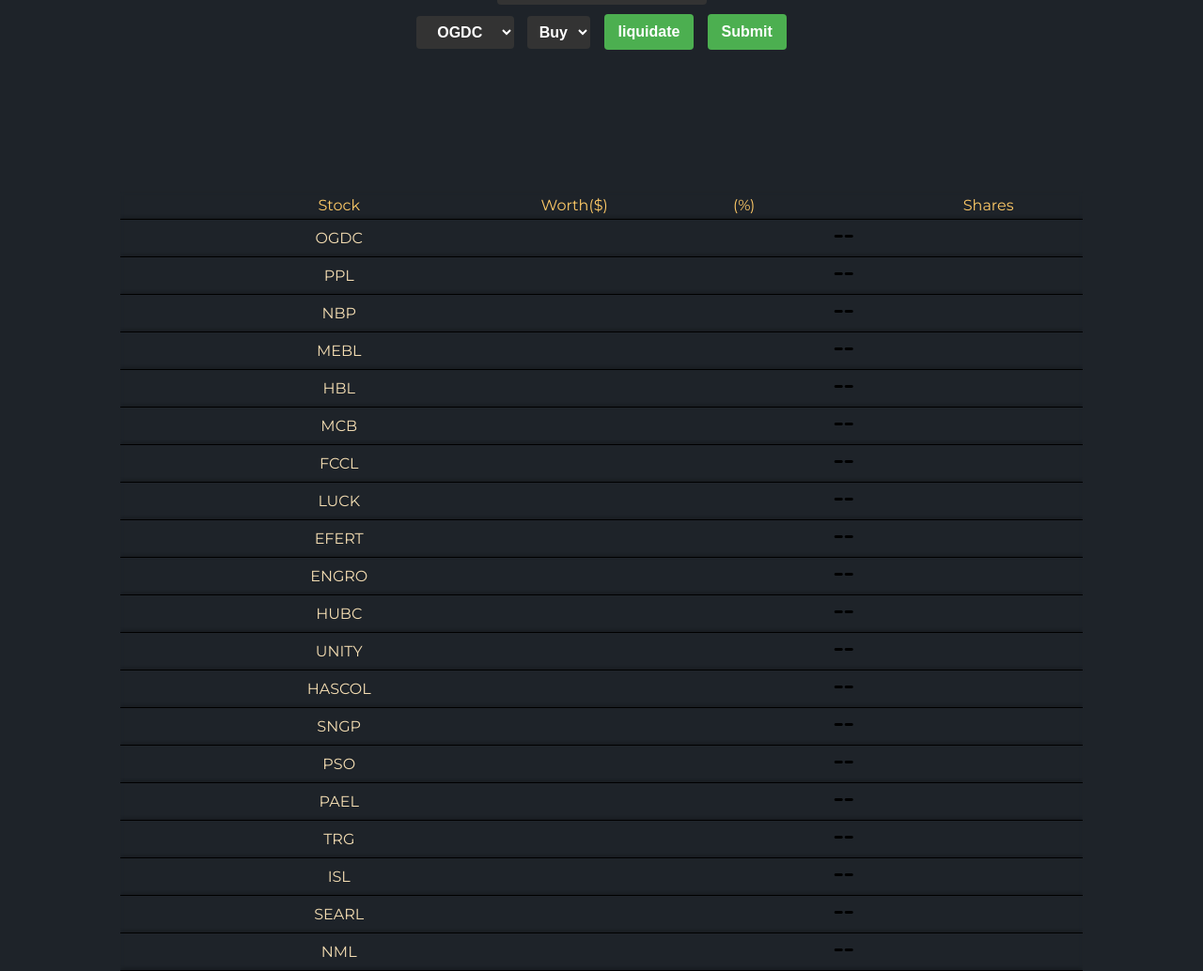
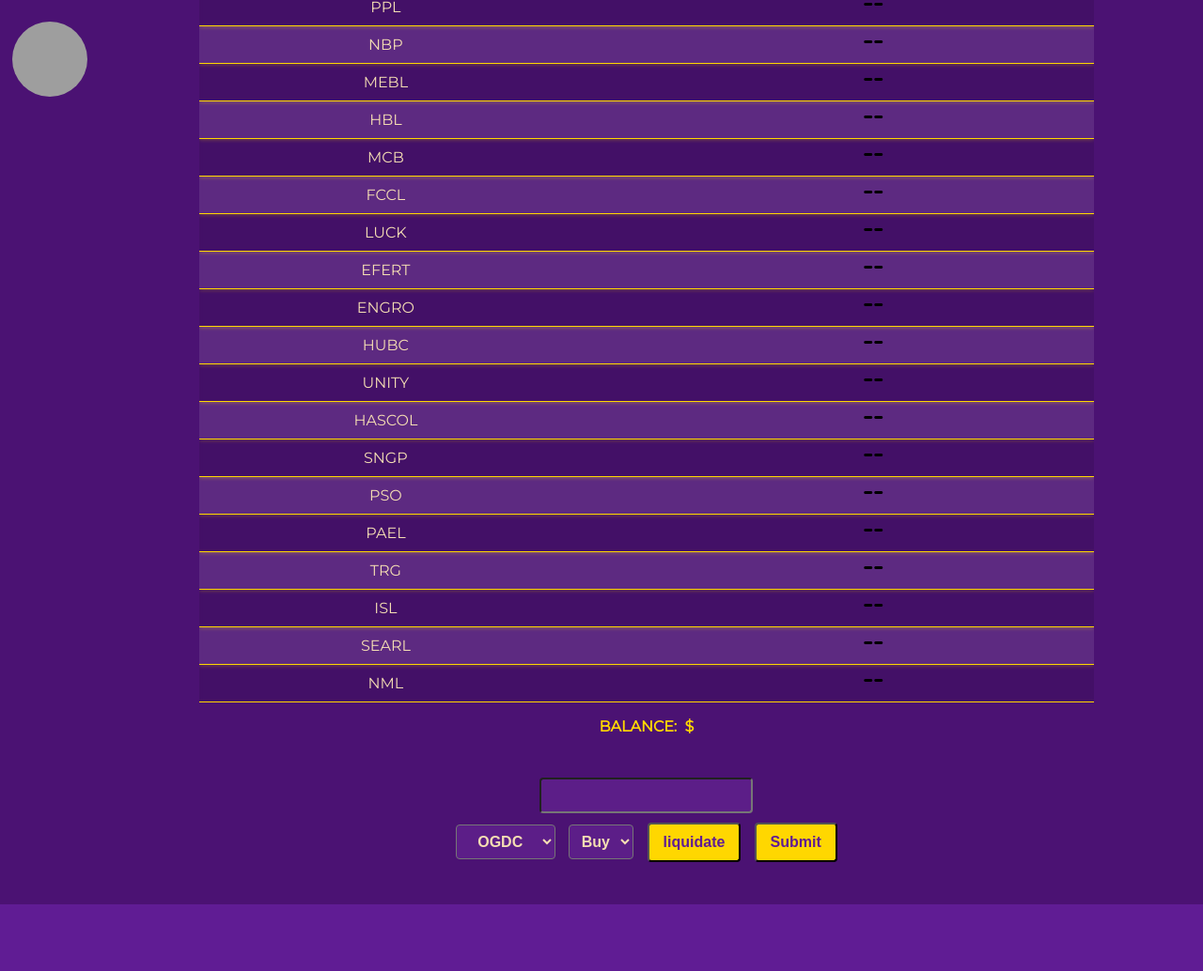
Before and after one commit to Zidarc/SynergyIBA, a website: page user.html in a window 1280 px wide. Shown: the part 109-1143 px from the top of the page at 94% size. After the commit the page ends 1072 px from the top, so only its background shows below. Drawn offline with nearby package versions, Linux system fonts and the light colour scheme; files that its build step writes are made by us from their sources; grey boxes are pictures that could not be loaded.

Commit message:
added designing

```diff
--- a/css/index.css
+++ b/css/index.css
@@ -2,10 +2,12 @@
     margin: 0;
     padding: 0;
     font-family: 'Arial', sans-serif;
-    /* background-image: url('https://i.postimg.cc/nhSZ3mg5/Capture.png'); */
+    background-color: #601c94;
+    /* background-image: url('https://i.ibb.co/fv5byPq/465559906-1058200046054418-275529753136380831-n.jpg'); */
     background-size: cover;
     background-position: center;
     height: 100vh;
+    width: 100%;
     display: flex;
     align-items: center;
     justify-content: center;
@@ -14,7 +16,7 @@
 .container {
     max-width: 50%;
     width: 100%;
-    background-color: rgba(75, 25, 26, 0.5);
+    background-color: rgba(75, 12, 94, 0.5); /* Darker tone of the primary color */
     padding: 20px;
     border-radius: 10px;
     text-align: center;
@@ -22,7 +24,7 @@
 }
 
 h1 {
-    color: #d8c8b1;
+    color: #FFFDD0; /* Soft beige for good contrast */
     text-align: center;
 }
 
@@ -47,24 +49,22 @@
     text-align: center;
 }
 
-
-
 button {
     padding: 10px;
     margin-top: 10px;
-    background-color: #4b191a;
-    color: #d8c8b1;
+    background-color: #654b77; /* Dark purple tone matching the theme */
+    color: #FFFDD0;
     border: none;
     border-radius: 5px;
     cursor: pointer;
 }
 
 button:hover {
-    background-color: #581c1c;
+    background-color: #7338a3; /* Slightly lighter tone on hover */
 }
 
 #errorbox {
-    color: wheat;
+    color: rgb(209, 26, 26);
     margin-top: 10px;
     text-align: center;
     padding-bottom: 10px;
@@ -78,7 +78,7 @@
 
 .blur-background {
     backdrop-filter: blur(5px);
-    background-color: rgba(0, 0, 0, 0.37);
+    background-color: rgba(0, 0, 0, 0.37); /* Subtle dark blur for contrast */
 }
 
 .center-block {
@@ -89,13 +89,14 @@
     margin-top: 40vh;
     padding-top: 30px;
     padding-bottom: 30px;
-    width :50%
+    width: 50%;
 }
+
 @media (max-width: 600px) {
     .center-block {
         width: 90%;
     }
-    input{
+    input {
         width: 50%;
     }
 }
--- a/css/user.css
+++ b/css/user.css
@@ -2,7 +2,7 @@
     font-family: sans-serif;
     margin: 0;
     padding: 0;
-    background-color: #22262b;
+    background-color: #601c94;
     background-size: contain;
     background-position: center;
     color: wheat;
@@ -12,68 +12,59 @@
     height: auto;
 }
 @media (max-width: 768px) {
-    .sidepanel{
+    .sidepanel {
         width: 100% !important;
-        border-right:none !important;
+        border-right: none !important;
         padding-bottom: 2vh;
-        border-bottom: 2px solid black ;
+        border-bottom: 2px solid wheat;
         margin-top: -10vh;
         padding-top: 5vh;
-        height:auto !important;
+        height: auto !important;
     }
     body {
         display: block;
         margin: 0 !important;
     }
-    .user_panel{
+    .user_panel {
         padding-bottom: 5vh;
         margin-left: 0 !important;
-
     }
-    .Master_Table{
-        margin-top: 10vh !important;
-    }
-    .logos{
+    .logos {
         display: flex !important;
         border-radius: 50;
     }
-    .cedar{
-        margin-right:2vh;
+    .cedar {
+        margin-right: 2vh;
     }
-    .ccx{
-        margin-right:2vh;
+    .ccx {
+        margin-right: 2vh;
     }
 }
-@media (max-height: 500px){
-    .sidepanel{
+@media (max-height: 500px) {
+    .sidepanel {
         width: 100% !important;
-        border-right:none !important;
+        border-right: none !important;
         padding-bottom: 2vh;
-        border-bottom: 2px solid black ;
+        border-bottom: 2px solid wheat;
         margin-top: -10vh;
         padding-top: 5vh;
-        height:auto !important;
+        height: auto !important;
     }
     body {
         display: block;
         margin: 0 !important;
     }
-    .Master_Table{
-        margin-top: 10vh !important;
-    }
-    .logos{
+    .logos {
         display: flex !important;
         border-radius: 50;
     }
-    .cedar{
-        margin-right:2vh;
+    .cedar {
+        margin-right: 2vh;
     }
-    .ccx{
-        margin-right:2vh;
+    .ccx {
+        margin-right: 2vh;
     }
 }
-
-
 
 #stick-layer {
     position: fixed;
@@ -82,23 +73,24 @@
     backdrop-filter: blur(10px);
     padding: 10px;
     z-index: 1000; /* Set a high z-index to ensure it's above other elements */
+    background-color: #4b1273;
 }
-
 
 #information {
     display: inline-block;
     white-space: nowrap;
     overflow: hidden;
     animation: scrollText 12s linear infinite;
-    width: max-content;
+    color: wheat;
 }
 
 @keyframes scrollText {
-    0% { transform: translateX(100%); color: white; }
-    100% { transform: translateX(-100%); color: white; }
+    0% { transform: translateX(100%); }
+    100% { transform: translateX(-100%); }
 }
+
 #attention {
-    color: red;
+    color: gold;
 }
 
 .Balance {
@@ -111,71 +103,57 @@
     margin-right: 10px;
 }
 
-
 .Balance #TotalWorth {
-    color: white;
+    color: wheat;
     font-size: 1.65em !important;
     display: inline-block;
 }
 .Balance pre {
     margin-bottom: 1vh;
 }
-.sidepanel{
-    width: 100%;
-    background-color: #1e2329;
-    border-right: 0px solid black;
-    flex: 0 0 auto;
-    top: 0;
-    left: 0;
-}
-.Master_Table {
-    margin-top: 18.3vh;
-}
+
+
 table {
-    margin-top: 50px;
+    margin-top: 2%;
     flex-grow: 1;
     width: 80%;
     border-collapse: collapse;
     margin-right: auto;
     margin-left: auto;
-    background-color:transparent;
+    background-color: transparent;
     backdrop-filter: blur(2px);
     text-align: center;
     font-size: medium;
-
-
+    color: wheat;
 }
 
 td {
     padding: 5px;
     width: fit-content;
-    border-bottom: 1px solid black;
+    border-bottom: 1px solid gold;
 }
 
 tr:nth-child(even) {
     backdrop-filter: blur(2px);
-    background-color: transparent;
-    width: fit-content;
+    background-color: rgba(255, 255, 255, 0.1);
 }
 
 tr:nth-child(odd) {
     backdrop-filter: blur(2px);
-    background-color: transparent;
-    width: fit-content;
+    background-color: rgba(0, 0, 0, 0.1);
 }
 
 #status {
     font-weight: bold;
-    color: #FFD700; /* Gold color for the status */
+    color: gold;
 }
-
 
 .updateline {
     text-align: center;
-    color: white;
+    color: wheat;
     font-size: medium;
+    margin-top: 5vh;
     margin-bottom: 5vh;
-    margin-top: 5vh;
 }
 
 .updateline p,
@@ -185,7 +163,7 @@
     display: inline-block;
     margin: 5px;
     font-size: large;
-    color: white;
+    color: wheat;
     font-weight: bolder;
 }
 
@@ -200,31 +178,29 @@
 
 .updateline input[type="number"],
 .updateline select {
-
     padding: 8px;
     box-sizing: border-box;
     border-radius: 4px;
-    background-color: #333;
-    color: white;
+    background-color: #5c1e88;
+    color: wheat;
     text-align: center;
-    border: none;
     font-size: medium;
 }
 
 .updateline button {
-    background-color: #4caf50;
-    color: white;
+    background-color: #FFD700;
+    color: #601c94;
     padding: 10px 15px;
-    border: none;
+    border: 1;
     border-radius: 4px;
     cursor: pointer;
     font-size: 16px;
 }
 
 .updateline button:hover {
-    background-color: #45a049;
+    background-color: wheat;
+    color: #601c94;
 }
-
 
 .material-symbols-outlined {
     font-variation-settings:
@@ -236,20 +212,27 @@
 }
 
 .trending-green {
-    color:green !important;
+    color: green !important;
 }
 .trending-red {
-    color:red !important;
+    color: red !important;
 }
 .trend-black {
-    color:black !important;
+    color: black !important;
+}
+.sidepanel {
+    width: 93%;
+    background-color: #4b1273;
+    flex: 0 0 auto;
+    top: 0;
+    left: 0;
 }
 .logos {
     display: block;
-    background-color: #1e2329;
+    background-color: #4b1273;
     margin-right: 0;
-    padding-right: 0;
-
+    padding-top: 1%;
+    padding-left: 1%;
 }
 
 .ccx-logo {
@@ -259,16 +242,15 @@
 .coin-logos {
     width: fit-content;
 }
-.ccx{
+.ccx {
     border-radius: 50%;
 }
-.cedar{
+.cedar {
     margin-bottom: 2vh;
 }
 .negotium {
-    margin-right:0vh;
-    width:0vh !important;
-    height:0vh !important;
+    margin-right: 0vh;
+    width: 0vh !important;
+    height: 0vh !important;
     margin-bottom: 0vh;
-
 }
--- a/functions/update.js
+++ b/functions/update.js
@@ -36,7 +36,7 @@
 
     const updatedMasterCoinsStock = MasterCoinsStock.map((stock, index) => {
         const change = MCStockChange[index];
-        return stock * (100 + change / 100);
+        return stock * (1 + change / 100);
     });
 
     const updatedMasterCoinsStockChange = MasterCoinsStockChange.map((change, index) => change);
--- a/src/login.js
+++ b/src/login.js
@@ -32,7 +32,7 @@
 
                 if (Spassword === Upassword) {
                     // Redirect to index.js or another page on the server side
-                    window.location.href = '/dummy.html';
+                    window.location.href = '/user.html';
                 } else {
                     document.getElementById('errorbox').innerText = "Password Wrong";
                 }
--- a/src/user.html
+++ b/user.html
@@ -13,43 +13,39 @@
 
 </head>
 <body>
-    <!--
-    <div id="stick-layer">
+
+    <!-- <div id="stick-layer">
         <div id="information"><span id="attention">IMPORTANT NEWS</span>&nbsp;&nbsp;&nbsp;&nbsp;&nbsp;&nbsp;NORTH KOREA HAS ATTACKED SEOUL. DUE TO PANIC, BANKS HAVE FALLEN, CAUSING A SUDDEN RISE IN CRYPTO PRICES.&nbsp;&nbsp;&nbsp;&nbsp;&nbsp;&nbsp;<span id="attention">IMPORTANT NEWS</span></div>
-    </div>
-    -->
-    <!--<div class="logos">
+    </div> -->
+        <div class="logos">
         <div class="cedar-logo">
-            <img src='https://i.postimg.cc/Znjs0SWF/Cedar-Logo.png' border='0' alt='Cedar-Logo' width="60vh" height="60vh" class="cedar" />
+            <img src='https://i.ibb.co/10pgdtB/Institute-of-Business-Administration-Karachi-logo.png' border='0' alt='Cedar-Logo' width="80vh" height="80vh" class="cedar" />
         </div>
-         IBA LOGO
+
         <div class="Negotium-logo">
-            <img src='https://i.postimg.cc/bJwtpfjj/Frame-6.png' border='0' alt='Frame-6' width="60vh" height="60vh"  class="negotium"/>
+            <img src='https://i.ibb.co/RTYfssw/1000020749-70c6c983817b099e5ab4fe97efcccb4b-14-01-2025-12-27-12-3.png' border='0' alt='Frame-6' width="60vh" height="60vh"  class="negotium"/>
         </div>
-         SYNERGY LOGO
+
         <div class="ccx-logo">
-            <img src='https://i.postimg.cc/c1YsC54q/CCX.png' border='0' alt='CCX' width="60vh" height="60vh" class="ccx"/>
+            <img src='https://i.ibb.co/RTYfssw/1000020749-70c6c983817b099e5ab4fe97efcccb4b-14-01-2025-12-27-12-3.png' border='0' alt='CCX' width="80vh" height="80vh" class="ccx"/>
         </div>
-         MODULE LOGO
         <div class="logout-button">
 
-        </div>-->
+        </div>
     </div>
     <div class="sidepanel">
         <table class="Master_Table">
-            <div class="Balance">
-                BALANCE: <span id="TotalWorth"></span> $
-            </div>
+
             <tr>
                 <td>
 
                 </td>
-                <td style="color:  rgb(255, 202, 103);">Stock</td>
-                <td style="color:  rgb(255, 202, 103);">Worth($)</td>
-                <td style="color:  rgb(255, 202, 103);">(%)</td>
+                <td style="color:  rgb(255, 202, 103); font-size:large;">Stock</td>
+                <td style="color:  rgb(255, 202, 103);font-size:large;">Worth(Rs)</td>
+                <td style="color:  rgb(255, 202, 103);font-size:large;">(%)</td>
                 <td>
                 </td>
-                <td style="color:  rgb(255, 202, 103);">Shares</td>
+                <td style="color:  rgb(255, 202, 103);font-size:large;">Shares</td>
 
 
             </tr>
@@ -354,6 +350,10 @@
                 <td><span id="NMLU"></span></td>
             </tr>
 
+        </table>
+        <div class="Balance">
+            BALANCE: <span id="TotalWorth"></span> $
+        </div>
         <div class="updateline">
 
             <!--<p>Status: <span id="statusN"></span></p>-->
@@ -391,7 +391,6 @@
             <button id = "readSelectedValue">Submit</button>
         </div>
     </div>
-
     <!-- <div class="user_panel">
 
 
```
Lines whose indentation alone changed are shown as unchanged.
